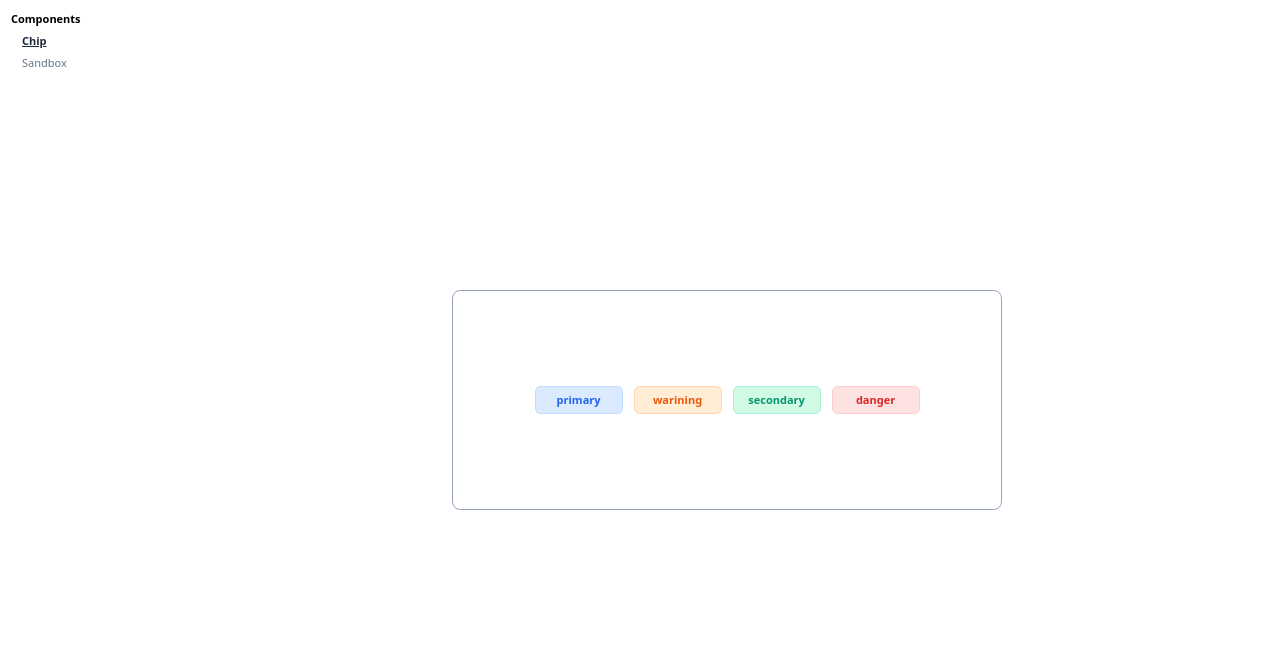
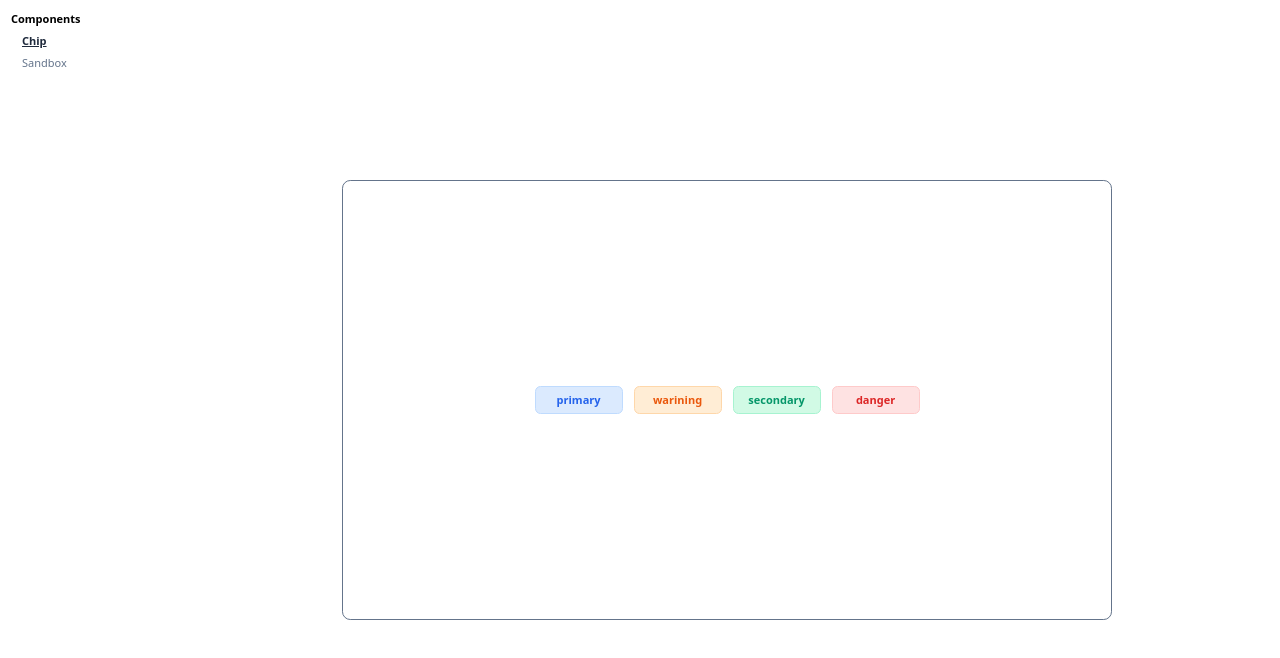
Before and after one commit to mzkmnk/next-components, a Next.js app: page /internal/chip in a window 1280 px wide. Shown: the top 658 px of the page. Built offline with nearby package versions, Linux system fonts and the light colour scheme.

Commit message:
chore:微調整

```diff
--- a/app/internal/(preview)/chip/page.tsx
+++ b/app/internal/(preview)/chip/page.tsx
@@ -2,7 +2,7 @@ import Chip from "../../_components/chip/chip";
 
 const Page = () => {
     return (
-            <div className="flex items-center justify-center gap-4 border rounded-xl min-w-[50rem] min-h-80 border-slate-400">
+            <div className="flex items-center justify-center gap-4 border rounded-xl min-w-[70rem] min-h-[40rem] border-slate-500">
                 <Chip>primary</Chip>
                 <Chip variant={"warning"}>warining</Chip>
                 <Chip variant={"secondary"}>secondary</Chip>
--- a/app/internal/sandbox/page.tsx
+++ b/app/internal/sandbox/page.tsx
@@ -1,6 +1,6 @@
 const Page = () => {
     return (
-        <div className="h-full w-full flex items-center justify-center">
+        <div className="flex items-center justify-center min-w-[70rem] min-h-[40rem] rounded-xl border border-slate-500">
             <p>hello Sandbox</p>
         </div>
     )
```
